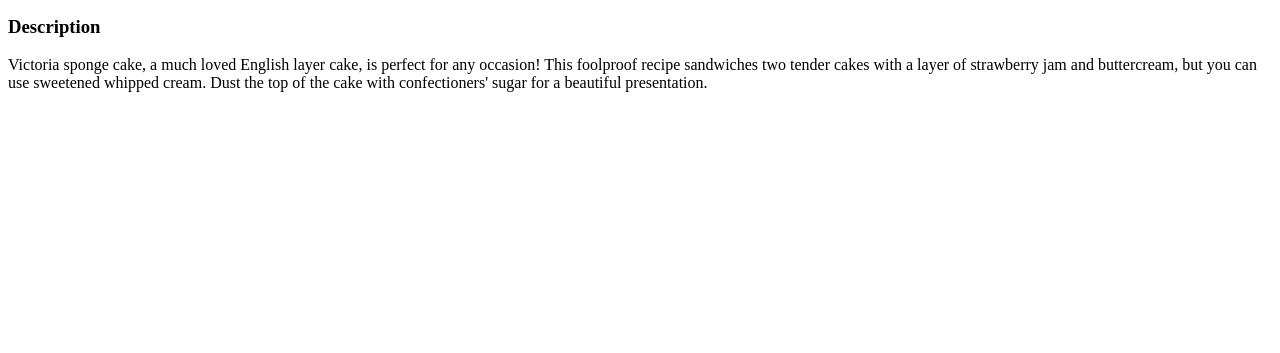
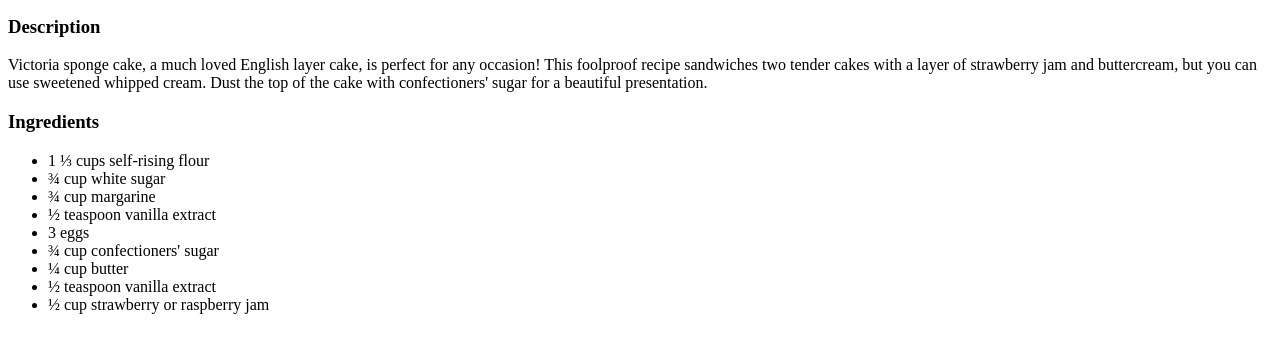
Before and after one commit to JackBrockie17/odin-recipes, a plain HTML site: page recipes/sponge.html in a window 1280 px wide. Shown: the part 101-454 px from the top of the page. Drawn offline with Linux system fonts and the light colour scheme.

Commit message:
Add ingredients list                                      - Added the recipes ingredient list

```diff
--- a/recipes/sponge.html
+++ b/recipes/sponge.html
@@ -7,8 +7,20 @@
 </head>
 <body>
     <h1>Victoria Sponge Cake</h1>
-    <img src="/img/cookies.jpg" alt="A delicious sponge cake">
+    <img src="/img/sponge.img" alt="A delicious sponge cake">
     <h3>Description</h3>
     <P>Victoria sponge cake, a much loved English layer cake, is perfect for any occasion! This foolproof recipe sandwiches two tender cakes with a layer of strawberry jam and buttercream, but you can use sweetened whipped cream. Dust the top of the cake with confectioners' sugar for a beautiful presentation.</P>
+    <h3>Ingredients</h3>
+    <ul>
+        <li>1 ⅓ cups self-rising flour</li>
+        <li>¾ cup white sugar</li>
+        <li>¾ cup margarine</li>
+        <li>½ teaspoon vanilla extract</li>
+        <li>3 eggs</li>
+        <li>¾ cup confectioners' sugar</li>
+        <li>¼ cup butter</li>
+        <li>½ teaspoon vanilla extract</li>
+        <li>½ cup strawberry or raspberry jam</li>
+    </ul>
 </body>
 </html>
```
